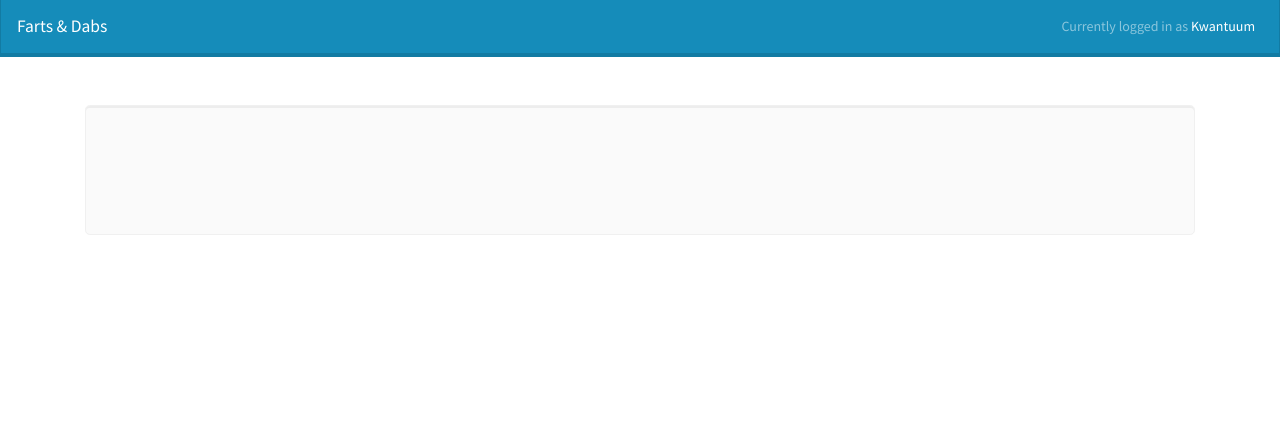
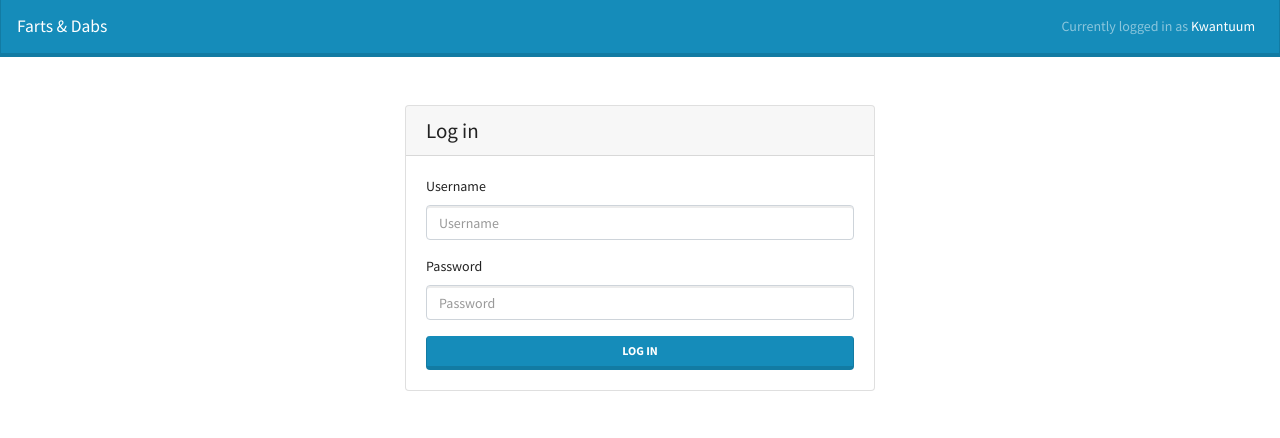
Before and after one commit to sdegueldre/php-blog, a PHP site: template templates/login.twig in a window 1280 px wide. Shown: the top 438 px of the page. Run offline with PHP 8.4, Linux system fonts and the light colour scheme; the template is opened without the code that fills it, so the values that code supplies are empty; some libraries are stand-ins or nearby versions.

Commit message:
Create login form

```diff
--- a/src/scss/master.scss
+++ b/src/scss/master.scss
@@ -1,3 +1,7 @@
 @import "_variables.scss";
 @import "node_modules/bootstrap/scss/bootstrap.scss";
 @import "_bootswatch.scss";
+
+.login-form {
+  max-width: 500px;
+}
--- a/templates/common.twig
+++ b/templates/common.twig
@@ -12,10 +12,8 @@
   <body>
     {{ include('navbar.twig') }}
     <div class="container">
-      <div class="jumbotron my-5">
-        {% block content %}
-        {% endblock %}
-      </div>
+      {% block content %}
+      {% endblock %}
     </div>
   </body>
 </html>
--- a/templates/home.twig
+++ b/templates/home.twig
@@ -1,14 +1,16 @@
 {% extends 'common.twig' %}
 
 {% block content %}
+  <div class="jumbotron my-5">
     {% for article in articles %}
       <h1>{{ article.title }}</h1>
-    <p>{{ article.text }}</p>
+      <p>{{ article.text|nl2br }}</p>
       <p>
         {% for category in article.categories %}
             {{ category }},
         {% endfor %}
       </p>
-    <p>by {{ article.author }} on {{ article.date|date() }}</p>
+      <p>by {{ article.author }} on {{ article.date|date("F jS, Y") }}</p>
     {% endfor %}
+  </div>
 {% endblock %}
--- a/templates/login.twig
+++ b/templates/login.twig
@@ -1,4 +1,36 @@
 {% extends 'common.twig' %}
 
 {% block content %}
+  <div class="container login-form py-5">
+    <div class="card mr-auto ml-auto">
+      <div class="card-header">
+        <h4 class="my-0">Log in</h4>
+      </div>
+      <div class="card-body">
+        {% if not session.username %}
+          <form action="{{ router.pathFor('login', {'domain':domain}) }}" method="post" class="d-flex flex-column">
+            <div class="form-group">
+              <label for="usernameInput">Username</label>
+              <input type="text" name="username" class="form-control" id="usernameInput" aria-describedby="usernameHelp" placeholder="Username" required>
+            </div>
+            <div class="form-group">
+              <label for="inputPassword">Password</label>
+              <input type="password" class="form-control" id="inputPassword" name="password" placeholder="Password" required>
+            </div>
+            <button type="submit" class="btn btn-primary fle">Log in</button>
+          </form>
+        {% endif %}
+        <div class="container text-center">
+          {% if status == 'success' %}
+            <p class="text-success my-0">You have successfully logged in!</p>
+          {% elseif session.username %}
+            <p class="text-muted my-0">You are already logged in.</p>
+          {% endif %}
+          {% if status == 'failure' %}
+            <p class="text-danger pt-3 my-0">Incorrect password, please try again</p>
+          {% endif %}
+        </div>
+      </div>
+    </div>
+  </div>
 {% endblock %}
```
Also changed, not shown: public/css/master.css. Lines whose indentation alone changed are shown as unchanged.
